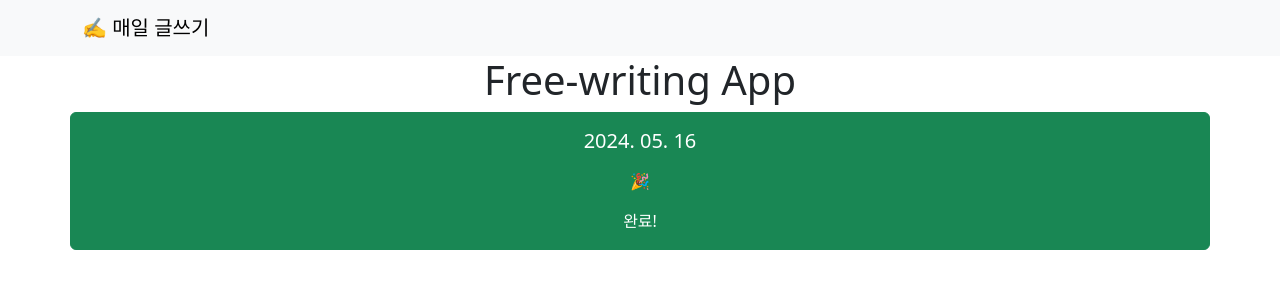
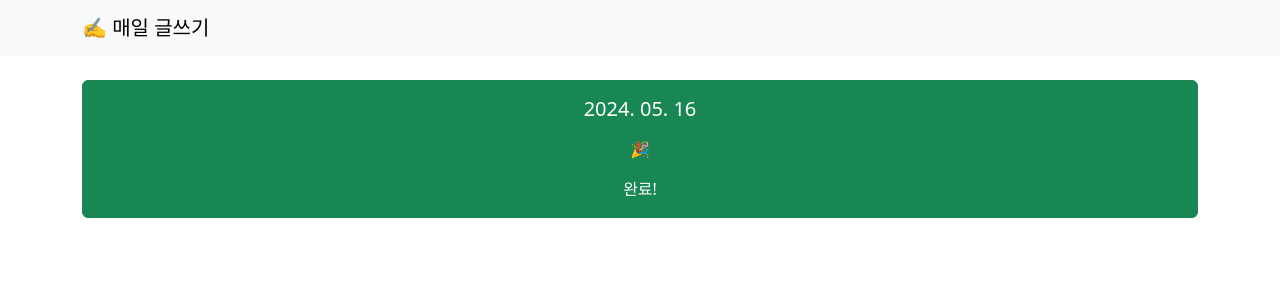
Before and after one commit to BumgeunSong/free-writing-app, a React (Create React App) app: page / in a window 1280 px wide. Shown: the top 300 px of the page. Built offline with nearby package versions, Linux system fonts and the light colour scheme.

Commit message:
카드 위에 상단 여백

```diff
--- a/src/App.tsx
+++ b/src/App.tsx
@@ -1,7 +1,5 @@
 import './App.css';
 import { RecoilRoot } from 'recoil';
-import FreeWritingTextField from './FreeWritingTextField';
-import CharacterCounter from './CharacterCounter';
 import TodayCard from './TodayCard';
 import NavigationBar from './NavigationBar';
 import { Row, Col, Container } from 'react-bootstrap';
@@ -11,14 +9,11 @@ function App() {
     <RecoilRoot>
       <div className="App">
         <NavigationBar />
-        <Container>
+        <Container className='my-4'>
           <Row>
             <Col>
-              <h1>Free-writing App</h1>
+              <TodayCard />
             </Col>
-          </Row>
-          <Row>
-            <TodayCard />
           </Row>
         </Container>
       </div>
```
